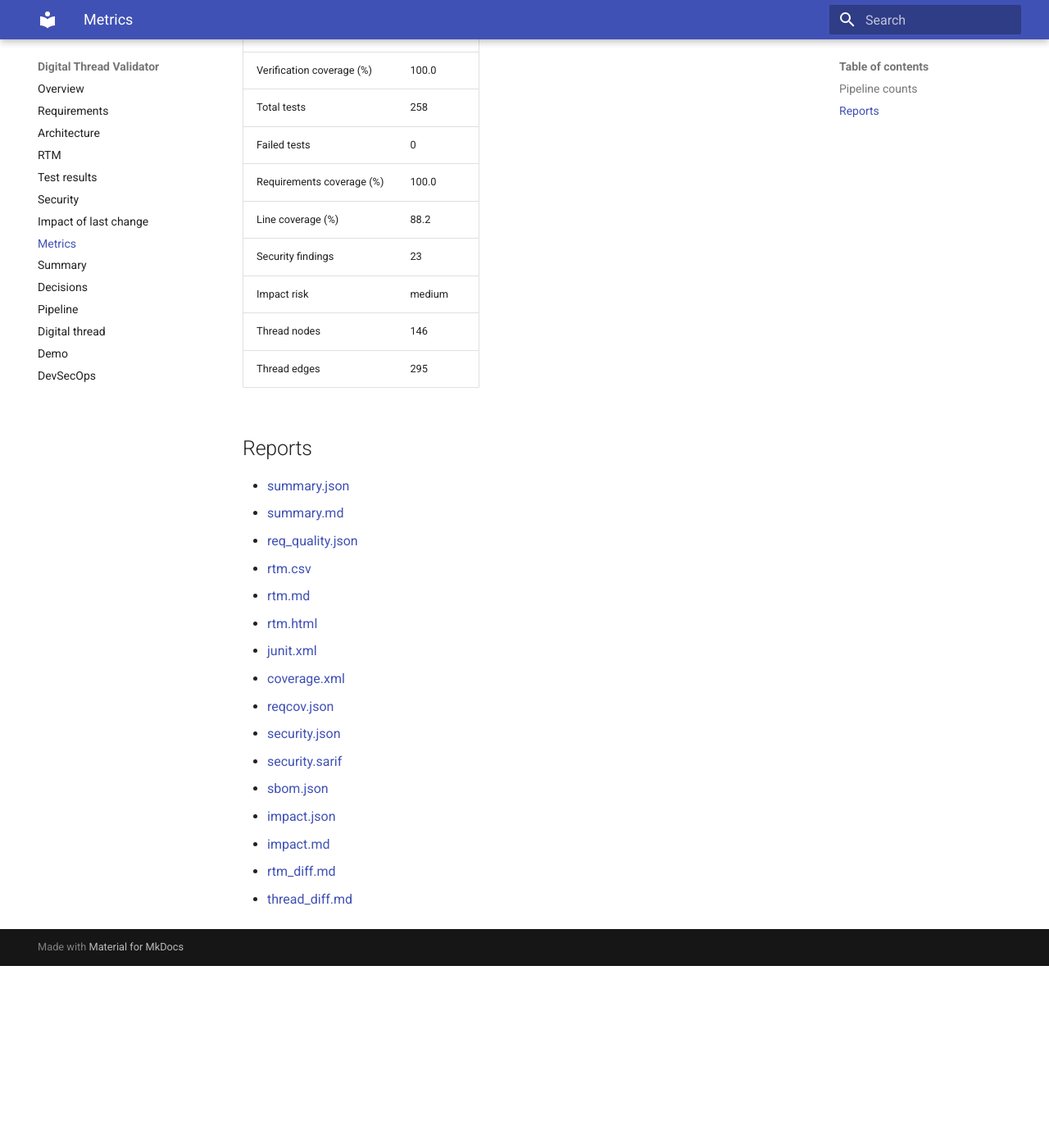
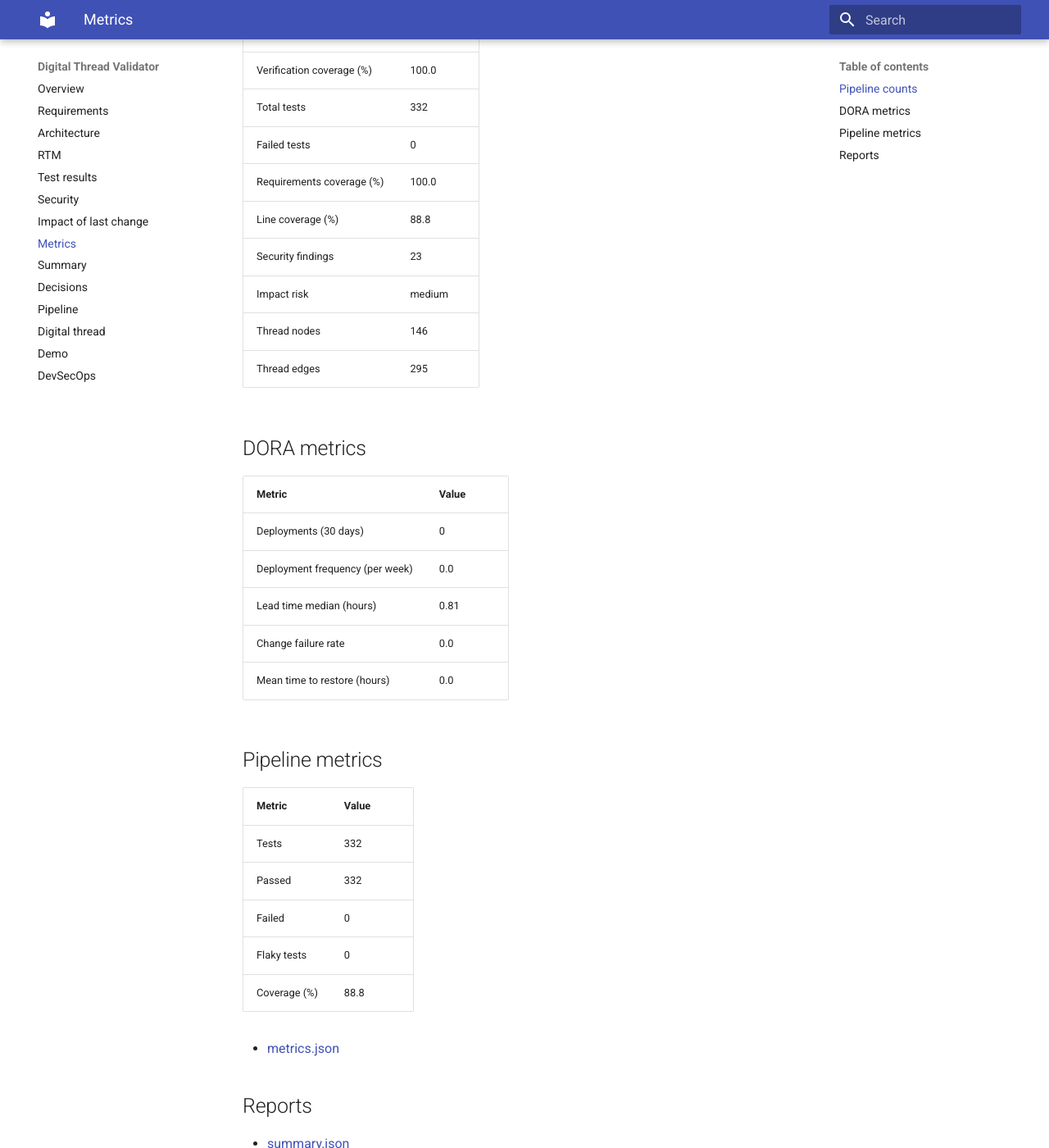
Before and after one commit to 100495917/digital-thread-validator, an MkDocs documentation site: the page built from docs/generated/metrics.md, in a window 1280 px wide and 1400 px high, scrolled down 506 px. Shown: the whole window at 82% size. Built offline with MkDocs 1.6.1 and Material for MkDocs 9.7.7, drawn with Linux system fonts in a browser that asks for light colours; before the commit the page ends 1684 px from its top, so only the background shows below that; some of the changed text lies outside the part shown.

Commit message:
chore: refresh digital thread and generated reports
- Snapshot the final thread graph and history after the delivery pipeline run.
- Refresh generated site pages and the interactive thread view.

```diff
--- a/docs/generated/metrics.md
+++ b/docs/generated/metrics.md
@@ -12,14 +12,36 @@ Current pipeline counts. DORA metrics are not part of this report.
 | Quality score | 100.0 |
 | Traceability coverage (%) | 100.0 |
 | Verification coverage (%) | 100.0 |
-| Total tests | 258 |
+| Total tests | 332 |
 | Failed tests | 0 |
 | Requirements coverage (%) | 100.0 |
-| Line coverage (%) | 88.2 |
+| Line coverage (%) | 88.8 |
 | Security findings | 23 |
 | Impact risk | medium |
 | Thread nodes | 146 |
 | Thread edges | 295 |
+
+## DORA metrics
+
+| Metric | Value |
+| --- | --- |
+| Deployments (30 days) | 0 |
+| Deployment frequency (per week) | 0.0 |
+| Lead time median (hours) | 0.81 |
+| Change failure rate | 0.0 |
+| Mean time to restore (hours) | 0.0 |
+
+## Pipeline metrics
+
+| Metric | Value |
+| --- | --- |
+| Tests | 332 |
+| Passed | 332 |
+| Failed | 0 |
+| Flaky tests | 0 |
+| Coverage (%) | 88.8 |
+
+- [metrics.json](../reports/metrics.json)
 
 ## Reports
 
```
Also changed, not shown: other parts of docs/generated/metrics.md (+1 -1 lines), docs/generated/impact.md (+1 -1 lines), docs/generated/summary.md (+3 -3 lines), docs/generated/tests.md (+3 -3 lines), docs/thread.html (+1 -1 lines), 2 other files.
